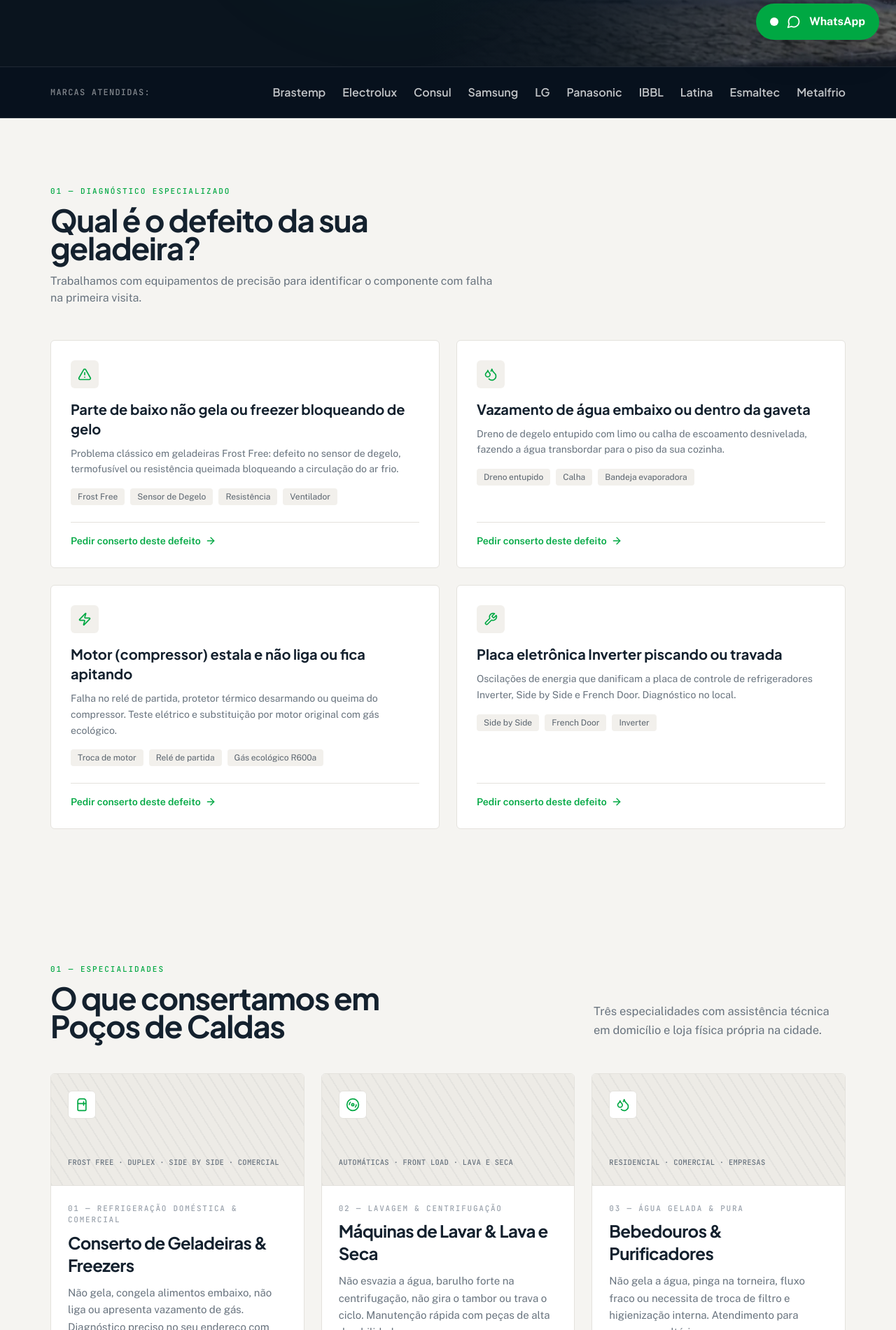
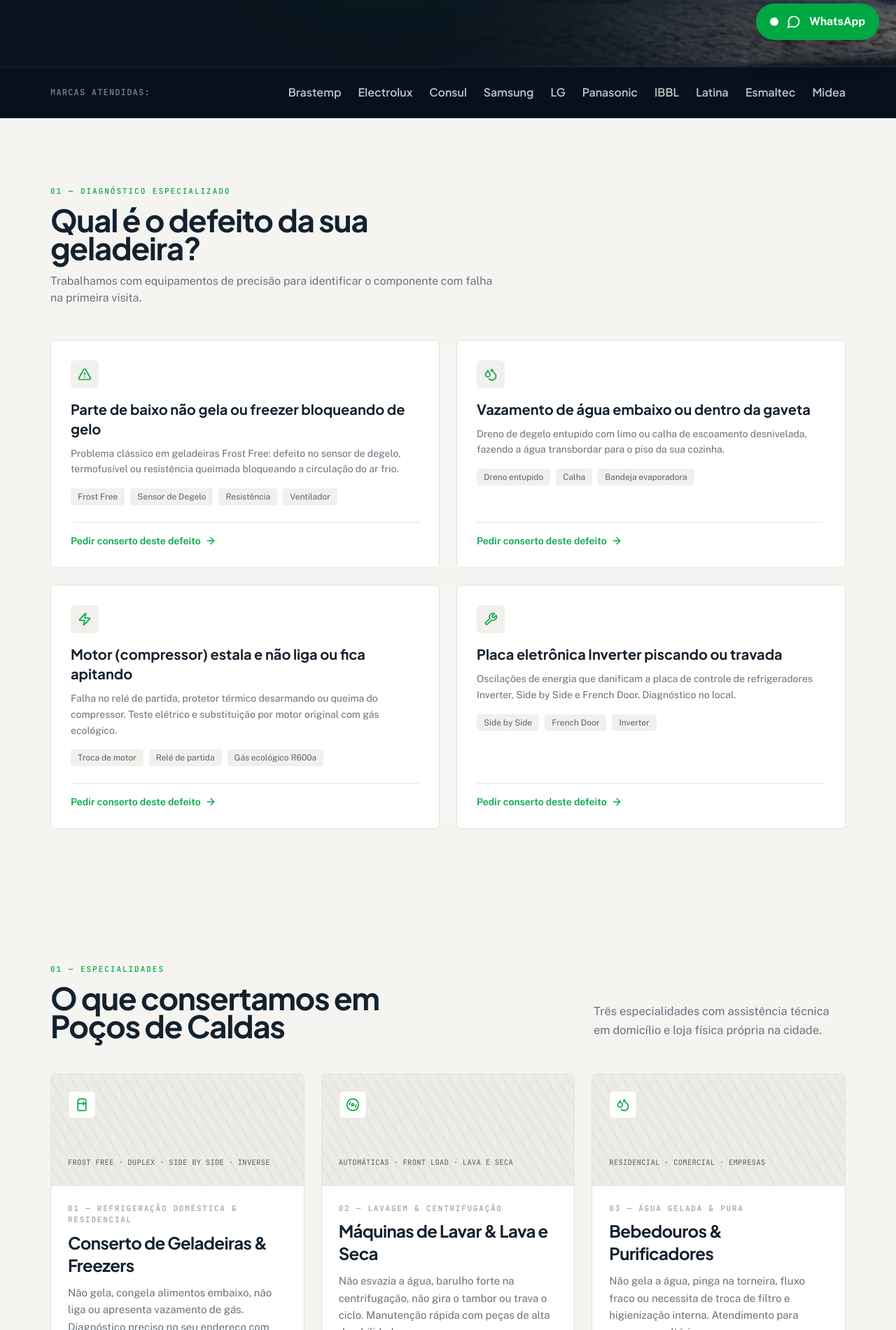
Before and after one commit to douglas-nexoia/site-conserto-express, a React (Vite) app: page / in a window 1280 px wide. Shown: the part 719-2620 px from the top of the page at 70% size. Built offline with nearby package versions, Linux system fonts and the light colour scheme.

Commit message:
fix: remove mencoes a troca de borracha e geladeira comercial mantendo foco em refrigeracao residencial

```diff
--- a/index.html
+++ b/index.html
@@ -62,7 +62,7 @@
             "itemOffered": {
               "@type": "Service",
               "name": "Conserto de Geladeiras e Freezers",
-              "description": "Conserto de refrigeradores Frost Free, Duplex, Side by Side e comerciais em Poços de Caldas."
+              "description": "Conserto de refrigeradores Frost Free, Duplex, Side by Side e Inverse em Poços de Caldas."
             }
           },
           {
--- a/src/components/Brands.tsx
+++ b/src/components/Brands.tsx
@@ -8,7 +8,7 @@ const brands = [
   "IBBL",
   "Latina",
   "Esmaltec",
-  "Metalfrio",
+  "Midea",
 ];
 
 const Brands = () => {
--- a/src/components/Coverage.tsx
+++ b/src/components/Coverage.tsx
@@ -32,7 +32,7 @@ const Coverage = () => {
               Atendemos todos os bairros de Poços de Caldas
             </h2>
             <p className="font-sans text-base sm:text-[16.5px] text-white/60 leading-relaxed mb-8 max-w-[480px]">
-              Técnicos em rota constante pelas regiões urbana e comercial de Poços de Caldas para garantir agilidade no atendimento domiciliar.
+              Técnicos em rota constante por todas as regiões e bairros de Poços de Caldas para garantir agilidade no atendimento domiciliar.
             </p>
 
             {/* Chips */}
--- a/src/components/Services.tsx
+++ b/src/components/Services.tsx
@@ -4,12 +4,12 @@ import { trackWhatsAppConversion } from "@/lib/tracking";
 const services = [
   {
     id: "geladeiras",
-    kicker: "01 — Refrigeração Doméstica & Comercial",
+    kicker: "01 — Refrigeração Doméstica & Residencial",
     title: "Conserto de Geladeiras & Freezers",
     route: "/",
     whatsappRef: "Olá, preciso de conserto na minha geladeira (Ref: #geladeira-pocos)",
     icon: Refrigerator,
-    slotText: "frost free · duplex · side by side · comercial",
+    slotText: "frost free · duplex · side by side · inverse",
     desc: "Não gela, congela alimentos embaixo, não liga ou apresenta vazamento de gás. Diagnóstico preciso no seu endereço com peças originais e 90 dias de garantia.",
     tags: ["Frost Free", "Carga de Gás", "Troca de Motor", "Sensor & Degelo"],
   },
```
